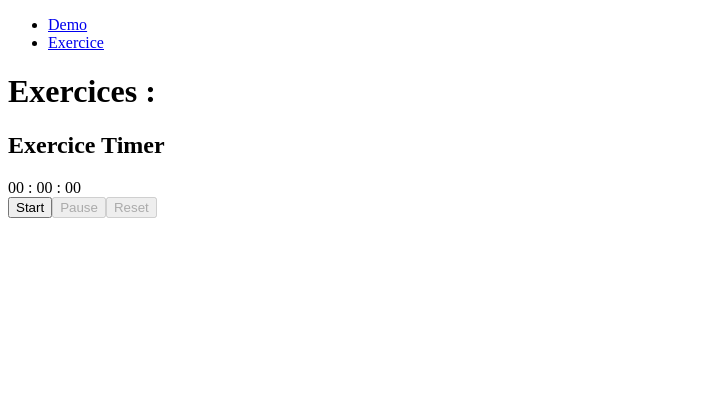
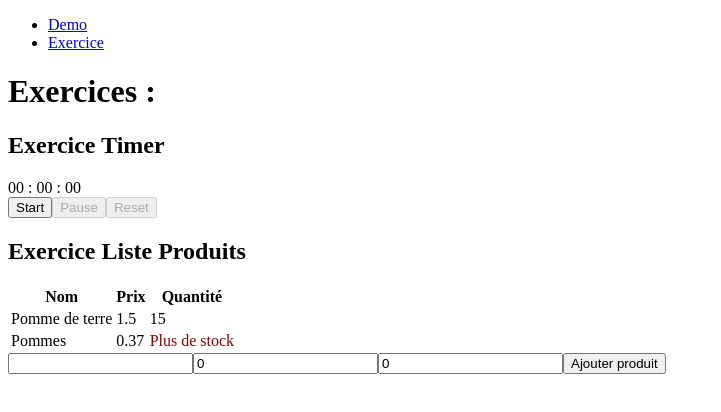
Before and after one commit to thomas-ayissi/tf-demo-vue-js, a Vue app in the folder VueDemo/: page /exercice in a window 1280 px wide. Shown: the top 412 px of the page, without its empty margins (0-721 px from the left). Built offline with nearby package versions, Linux system fonts and the light colour scheme.

Commit message:
exo liste

```diff
--- a/VueDemo/src/views/ExerciceView.vue
+++ b/VueDemo/src/views/ExerciceView.vue
@@ -7,6 +7,15 @@ export default defineComponent ({
     return {
       secondes : 0,
       timer : 0,
+
+      name : "",
+      price : 0,
+      quantity : 0,
+
+      products : [
+        { id : 0, name : "Pomme de terre", price : 1.50, quantity : 15},
+        { id : 1, name : "Pommes", price : 0.37, quantity : 0}
+      ]
     };
   },
   computed : {
@@ -30,6 +39,12 @@ export default defineComponent ({
     reset() : void {
       this.secondes = 0;
       this.pause();
+    },
+    addProduct(){
+      this.products.push({ id : this.products.length, name : this.name, price : this.price, quantity : this.quantity});
+      this.name = "";
+      this.price = 0;
+      this.quantity = 0;
     }
   },
 });
@@ -44,6 +59,28 @@ export default defineComponent ({
     <button @click="pause()" :disabled="timer==0">Pause</button>
     <button @click="reset()" :disabled="secondes==0">Reset</button>
   </div>
+
+  <div>
+    <h2>Exercice Liste Produits</h2>
+    <table>
+    <tr><th>Nom</th><th>Prix</th><th>Quantité</th></tr>
+    <tr v-for="product in products" :key="product.id">
+      <td>{{product.name}}</td>
+      <td>{{product.price}}</td>
+      <td v-if="product.quantity>0">{{product.quantity}}</td>
+      <td v-else :class="{ 'alert-stock' : product.quantity == 0}">Plus de stock</td>
+    </tr>
+    </table>
+
+    <input type="text" v-model="name">
+    <input type="number" v-model="price">
+    <input type="number" v-model="quantity">
+    <button @click="addProduct()">Ajouter produit</button>
+  </div>
 </template>
 
-<style lang="scss" scoped></style>
+<style scoped>
+  .alert-stock {
+    color : darkred;
+  }
+</style>
```
